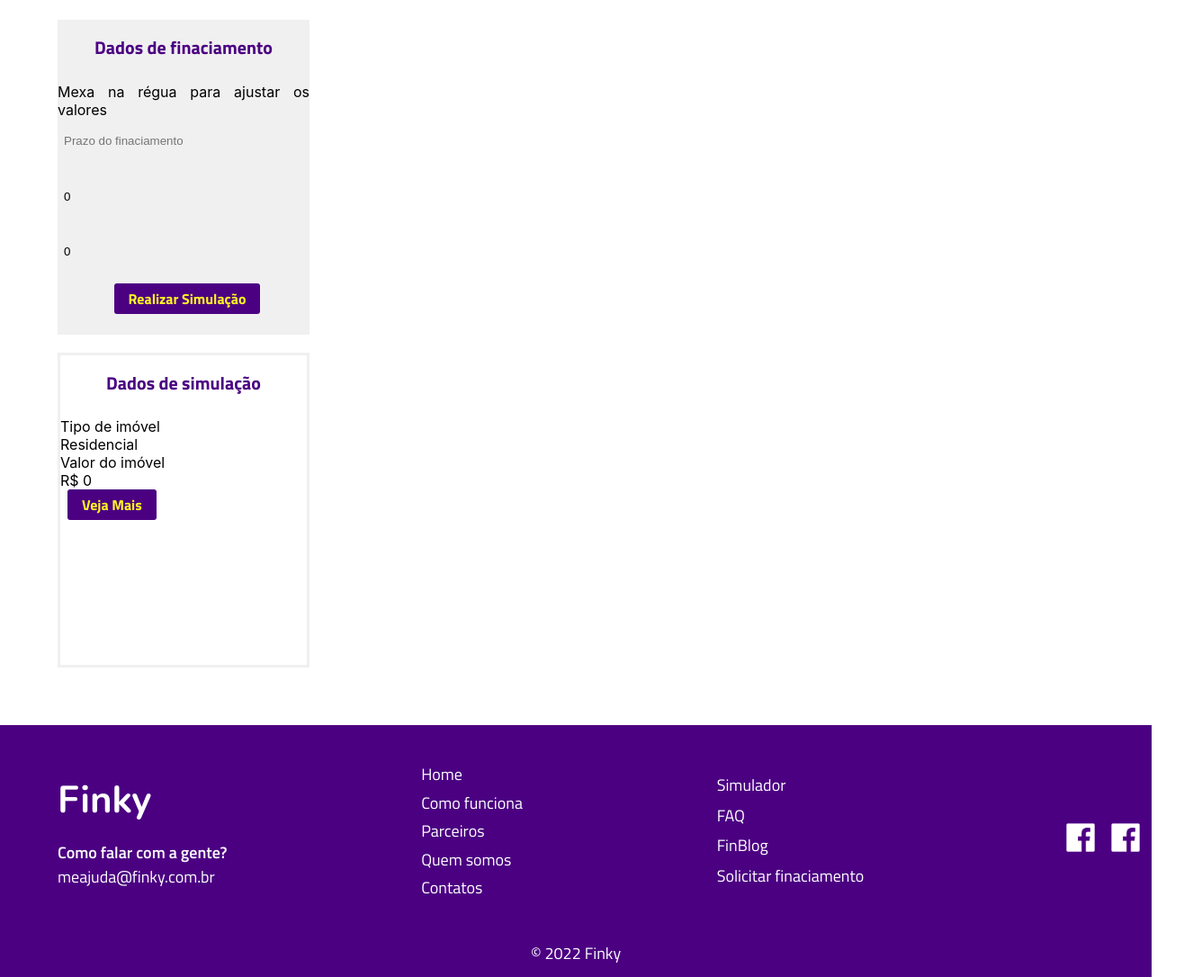
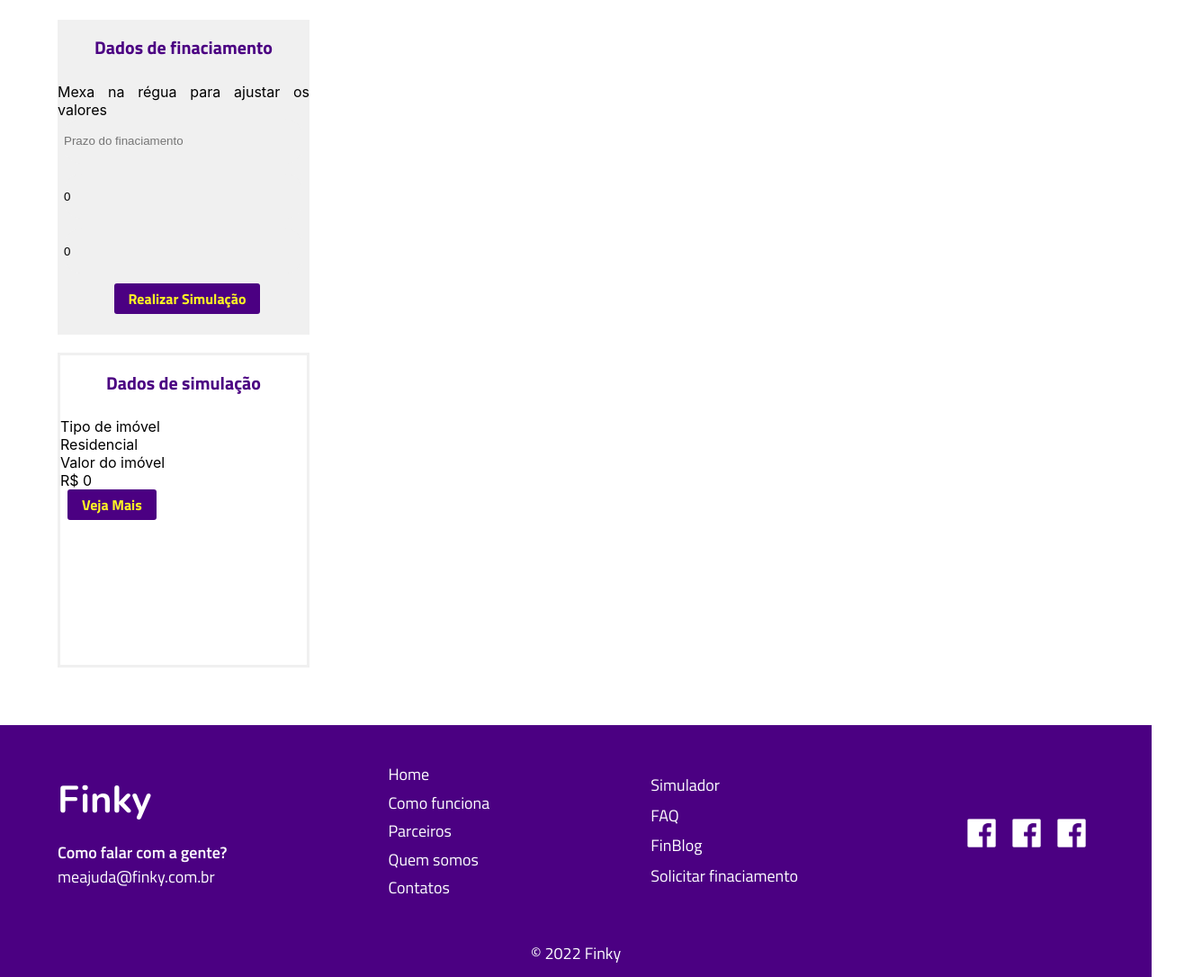
Before and after one commit to GustavoHenriqueFerreira/Finky, a React (Create React App) app in the folder finky-ui/: page / in a window 1280 px wide. Shown: the part 275-1361 px from the top of the page at 90% size, 1326 px wide, since content can reach past the window. Built offline with nearby package versions, Linux system fonts and the light colour scheme.

Commit message:
Estilização footer

```diff
--- a/finky-ui/src/assets/css/footer.css
+++ b/finky-ui/src/assets/css/footer.css
@@ -60,7 +60,7 @@
     height: 50px;
 }
 
-.imagens{
+.imagem{
     display: flex;
     flex-direction: row;
 }
--- a/finky-ui/src/components/footer/footer.js
+++ b/finky-ui/src/components/footer/footer.js
@@ -27,7 +27,7 @@ export default function Footer() {
                     <a>Solicitar finaciamento</a>
                 </nav>
 
-                <div className='imagens'>
+                <div className='imagem'>
                     <img className='imgFacabook' src={facebook} />
                     <img className='imgFacabook' src={facebook} />
                     <img className='imgFacabook' src={facebook} />
```
